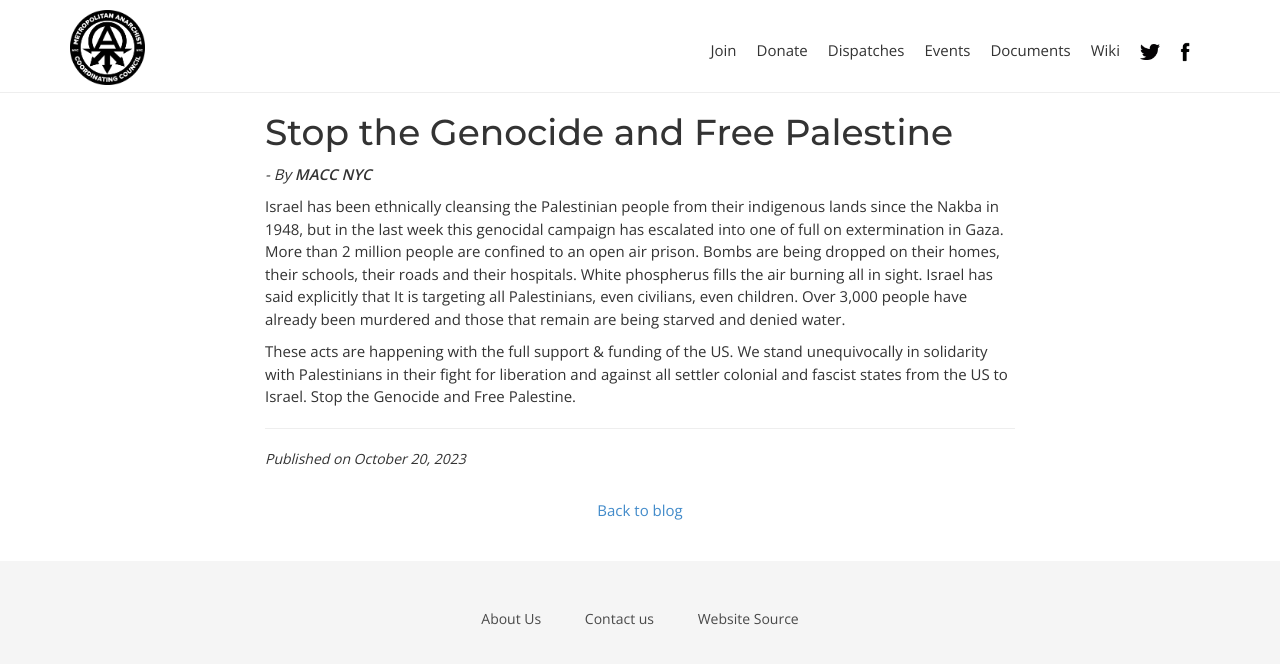
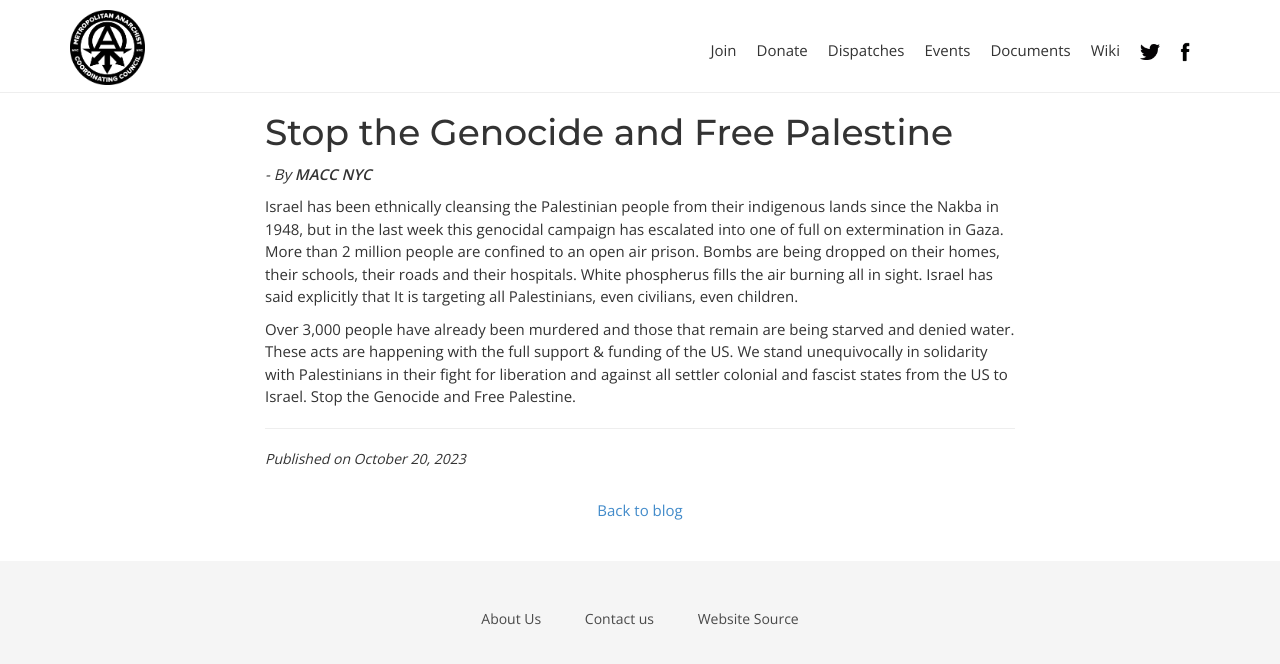
Before and after one commit to MACCNYC/maccnyc.github.io, a Jekyll site: the page built from _posts/2023-10-20-statement-on-Gaza.md, in a window 1280 px wide. Shown: the top 664 px of the page. Built offline with Jekyll 4.4.1, drawn with Linux system fonts in a browser that asks for light colours; some web fonts are replaced.

```diff
--- a/_posts/2023-10-20-statement-on-Gaza.md
+++ b/_posts/2023-10-20-statement-on-Gaza.md
@@ -9,8 +9,7 @@ Israel has been ethnically cleansing the Palestinian people from their indigenou
 but in the last week this genocidal campaign has escalated into one of full on extermination in Gaza.
 More than 2 million people are confined to an open air prison. Bombs are being dropped on their homes, their schools, their roads and their hospitals.
 White phospherus fills the air burning all in sight. Israel has said explicitly that It is targeting all Palestinians, even civilians, even children.
-Over 3,000 people have already been murdered and those that remain are being starved and denied water.
 
-These acts are happening with the full support & funding of the US.
+Over 3,000 people have already been murdered and those that remain are being starved and denied water. These acts are happening with the full support & funding of the US.
 We stand unequivocally in solidarity with Palestinians in their fight for liberation and against all settler colonial and fascist states from the US to Israel.
 Stop the Genocide and Free Palestine.
```
